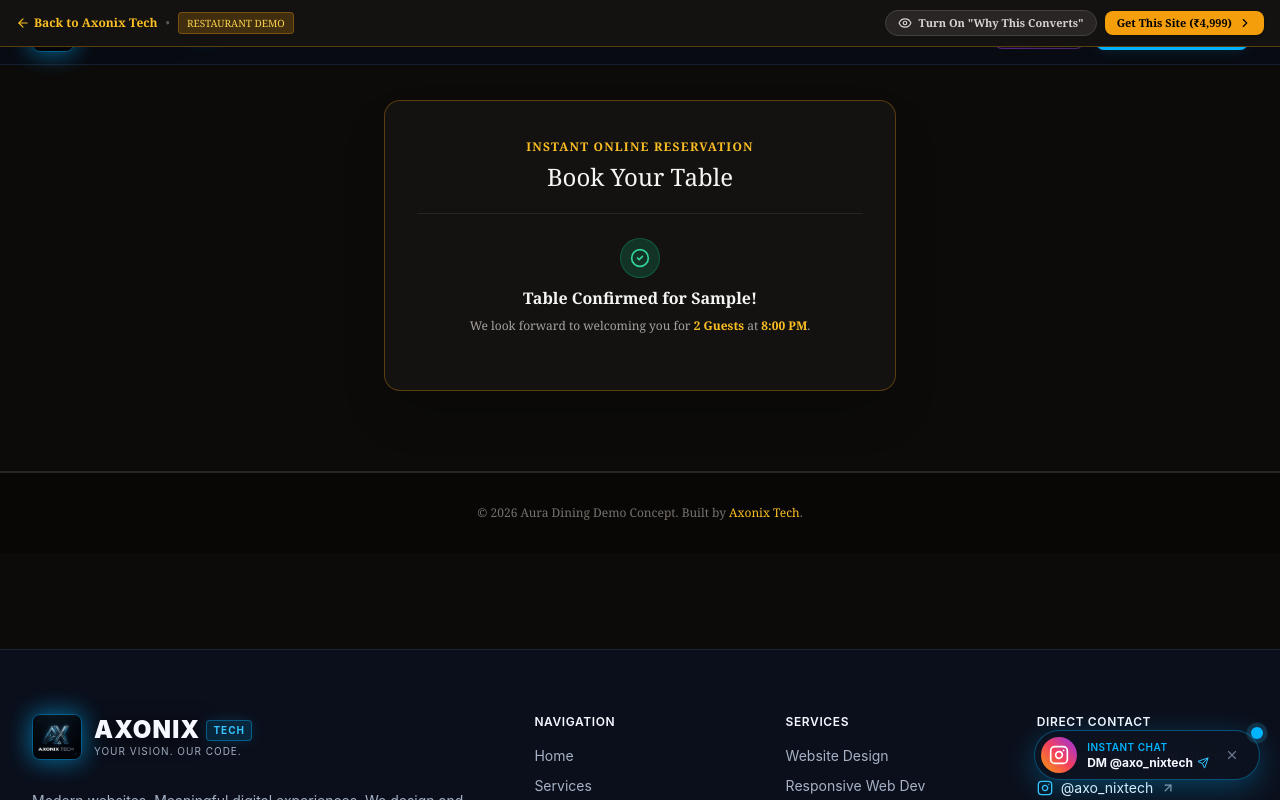
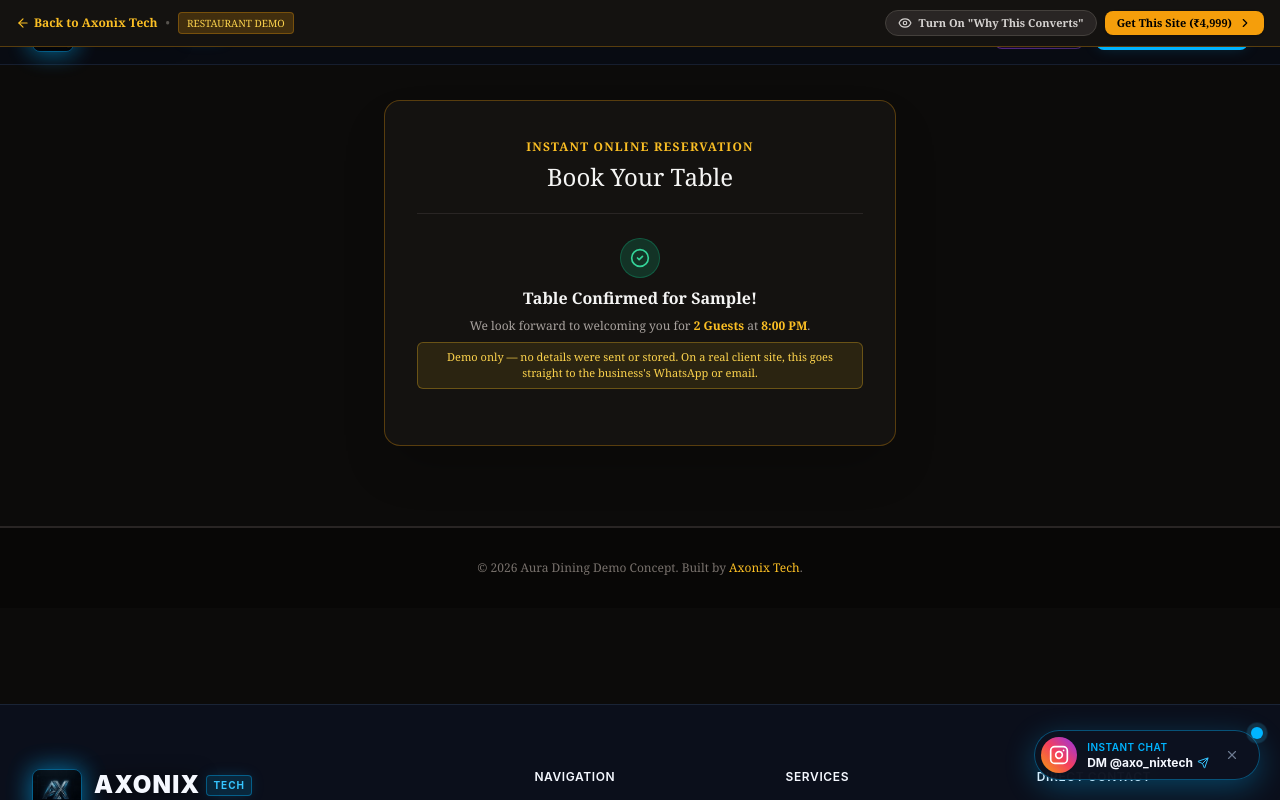
Before and after one commit to axonixtech01-cpu/axonix-tech, a Next.js app: page /demo/restaurant in a window 1280 px wide. Both pictures are taken after typing "Sample" into the empty fields and a click on the button "Confirm Table Reservation". Shown: the part 2109-2909 px from the top of the page. Built offline with nearby package versions, Linux system fonts and the light colour scheme.

Commit message:
Add files via upload

```diff
--- a/app/demo/restaurant/page.tsx
+++ b/app/demo/restaurant/page.tsx
@@ -324,7 +324,7 @@ export default function RestaurantDemoPage() {
 
           {ownerMode && (
             <div className="mb-8 rounded-lg bg-amber-400/10 border border-amber-400/30 p-2.5 font-sans text-xs text-amber-300">
-              <strong>ZERO PDF TRAP:</strong> Most restaurants lose 70% of diners by forcing them to download a 15MB PDF on 4G data. This on-page menu searches instantly, shows Veg/Non-Veg icons, and lets customers simulate orders before sitting down!
+              <strong>ZERO PDF TRAP:</strong> Heavy PDF menus are slow on mobile data, and many diners simply give up. This on-page menu searches instantly, shows Veg/Non-Veg icons, and lets customers simulate orders before sitting down!
             </div>
           )}
 
@@ -569,6 +569,9 @@ export default function RestaurantDemoPage() {
                 <p className="text-xs text-stone-400">
                   We look forward to welcoming you for <strong className="text-amber-400">{booking.guests}</strong> at <strong className="text-amber-400">{booking.time}</strong>.
                 </p>
+                <p className="mt-2 rounded-md border border-amber-400/30 bg-amber-400/10 px-2.5 py-1.5 text-[11px] font-mono text-amber-300">
+                  Demo only — no details were sent or stored. On a real client site, this goes straight to the business&apos;s WhatsApp or email.
+                </p>
               </div>
             )}
 
```
